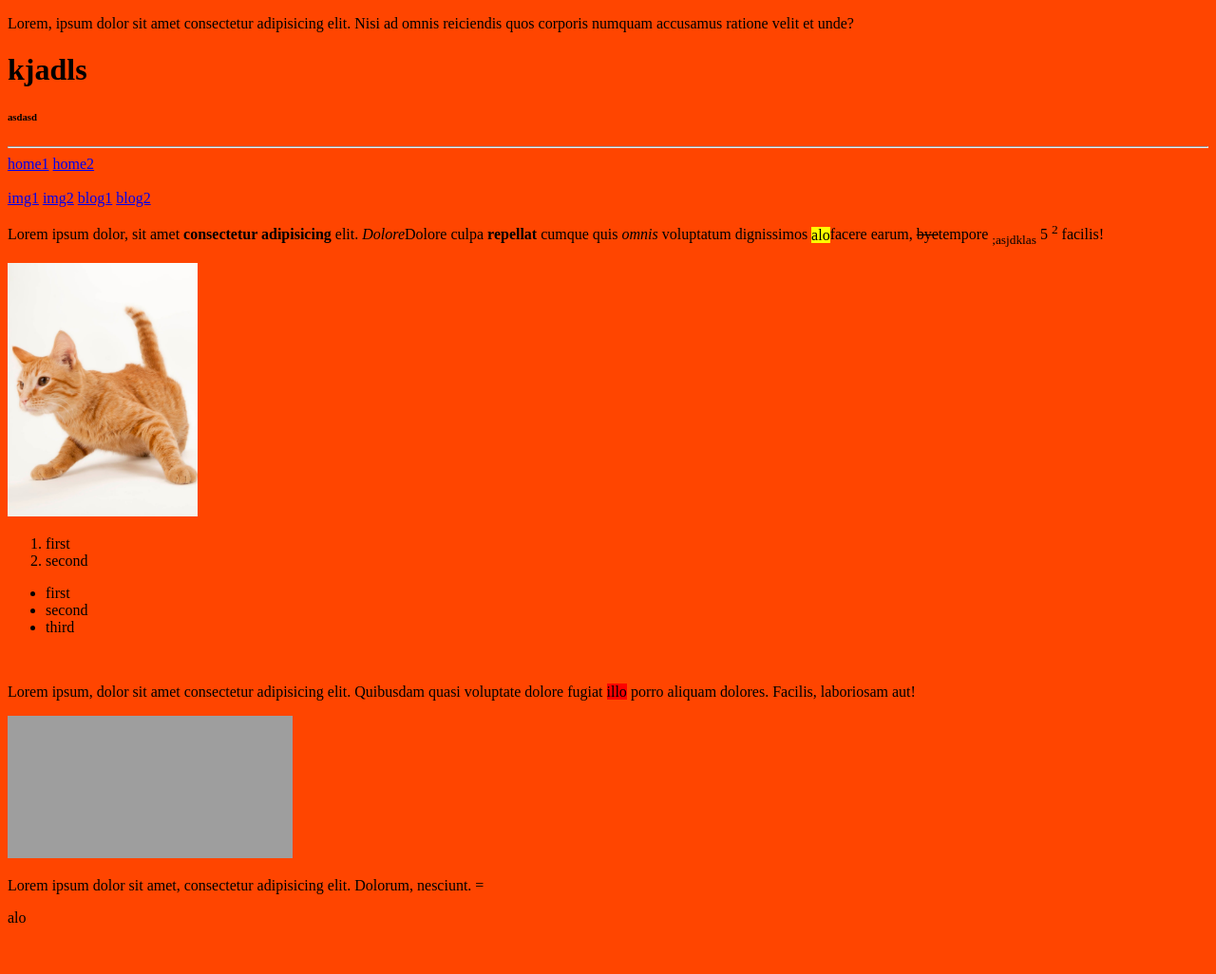
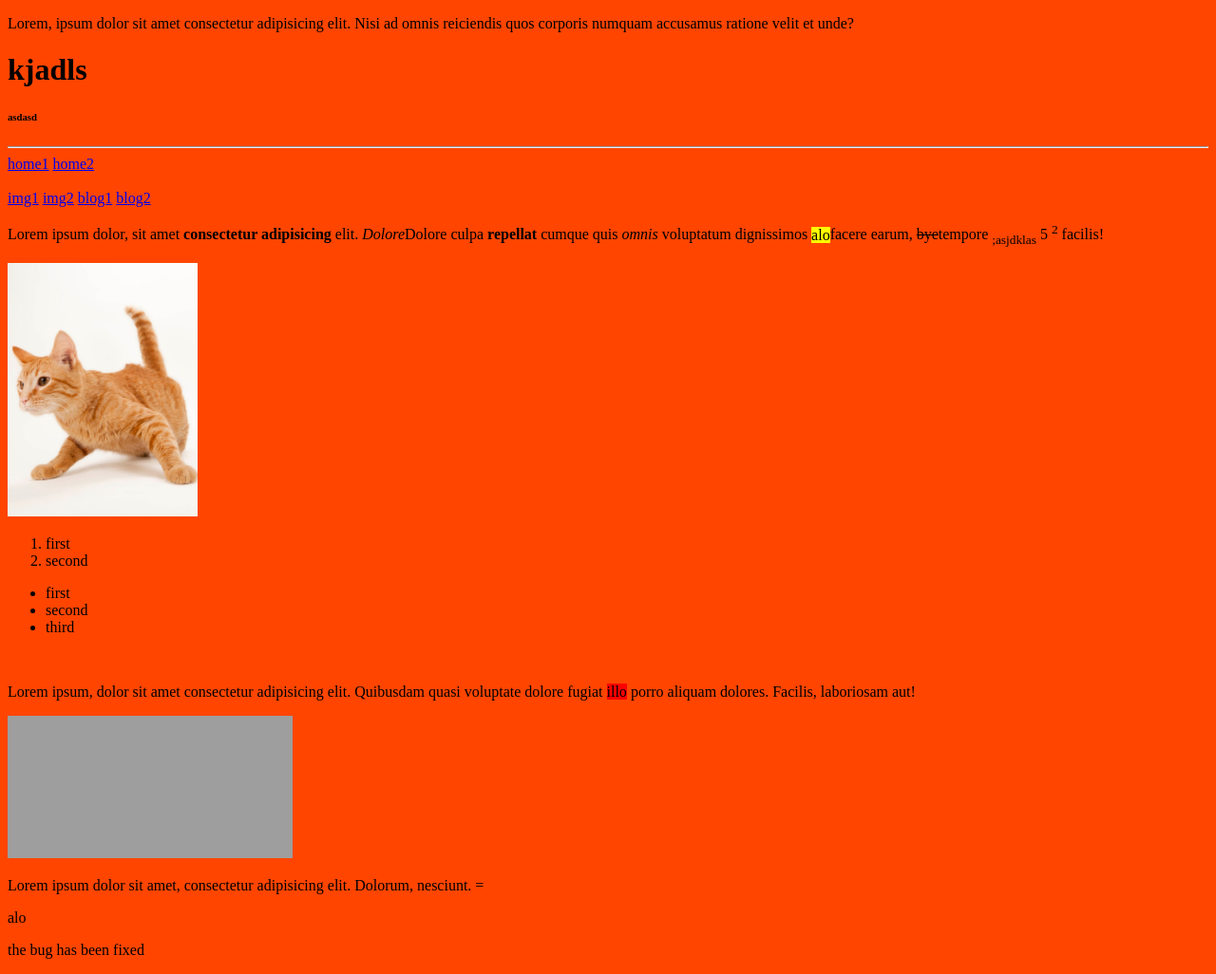
Before and after one commit to behnam-ghoreshi/behnam-ghoreshi.github.io, a plain HTML site: page index.html in a window 1280 px wide. Shown: the whole page at 95% size. Before the commit the page ends 992 px from the top, so only its background shows below. Drawn offline with Linux system fonts and the light colour scheme; grey boxes are pictures that could not be loaded; files whose address does not match are found by name.

Commit message:
add the text that the bug has been fixed

```diff
--- a/index.html
+++ b/index.html
@@ -46,5 +46,6 @@
     <iframe src="https://google.com" frameborder="0"></iframe>
     <p>Lorem ipsum dolor sit amet, consectetur adipisicing elit. Dolorum, nesciunt. &equals;</p>
     <p>alo</p>
+    <p>the bug has been fixed</p>
   </body>
 </html>
```
